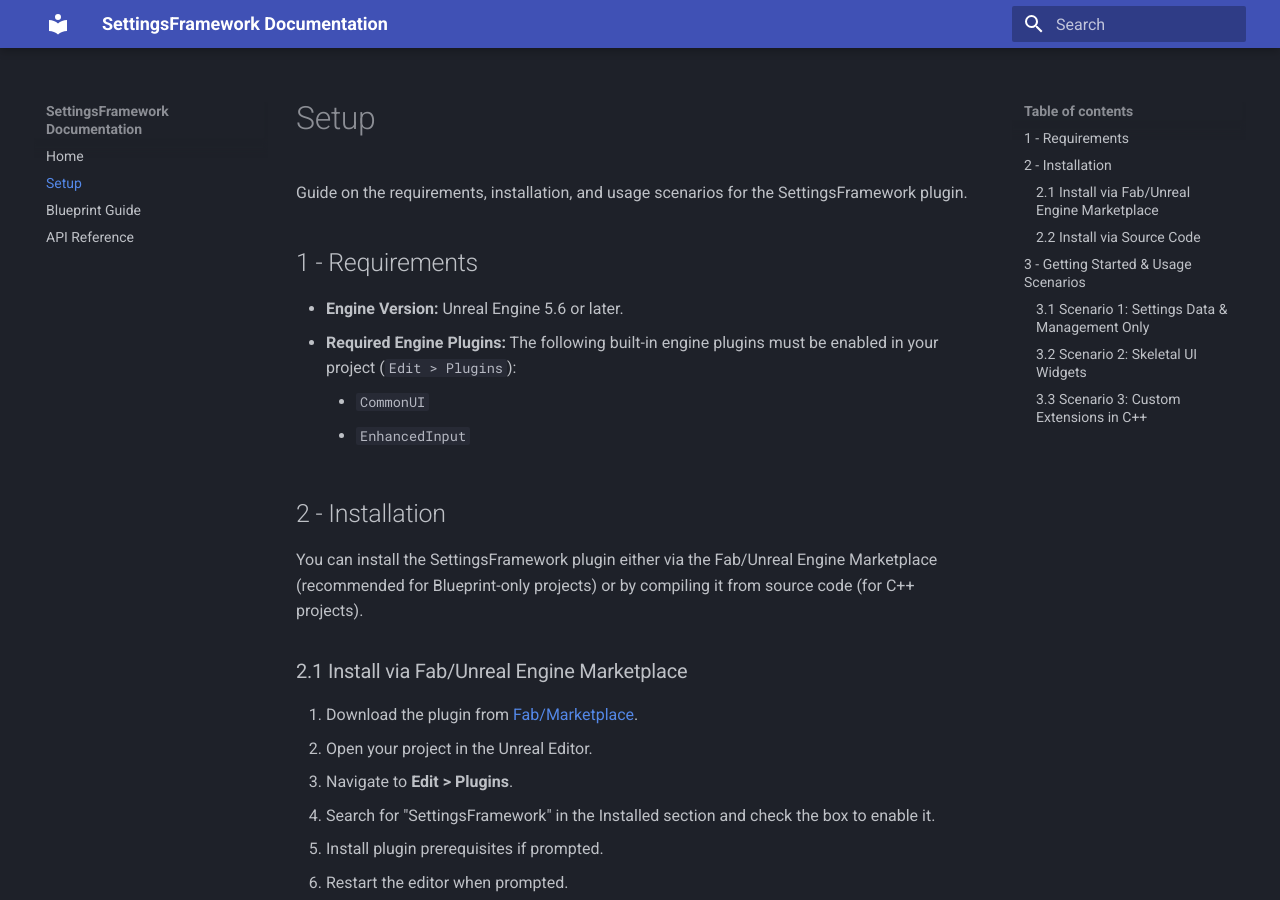
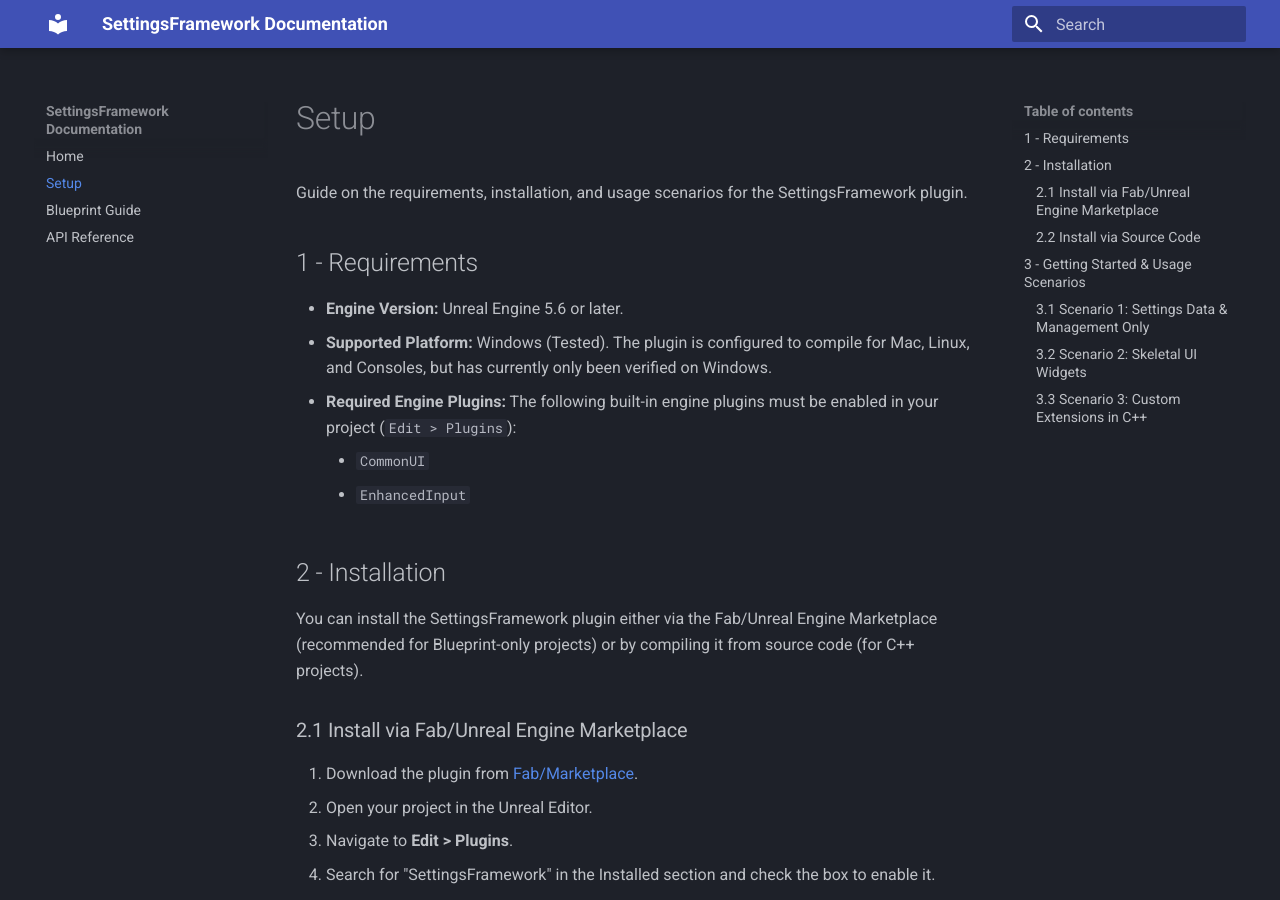
Before and after one commit to apham4/SettingsFramework, an MkDocs documentation site: the page built from docs/installation.md, in a window 1280 px wide and 900 px high. Built offline with MkDocs 1.6.1 and Material for MkDocs 9.7.7, drawn with Linux system fonts in a browser that asks for light colours.

Commit message:
[Doc] Add Supported Platform to Setup page

```diff
--- a/docs/installation.md
+++ b/docs/installation.md
@@ -5,6 +5,7 @@
 ## 1 - Requirements
 
 * **Engine Version:** Unreal Engine 5.6 or later.
+* **Supported Platform:** Windows (Tested). The plugin is configured to compile for Mac, Linux, and Consoles, but has currently only been verified on Windows.
 * **Required Engine Plugins:** The following built-in engine plugins must be enabled in your project (`Edit > Plugins`):
     * `CommonUI`
     * `EnhancedInput`
```
